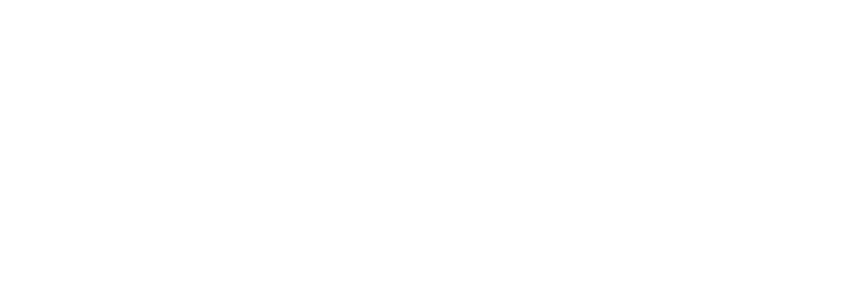
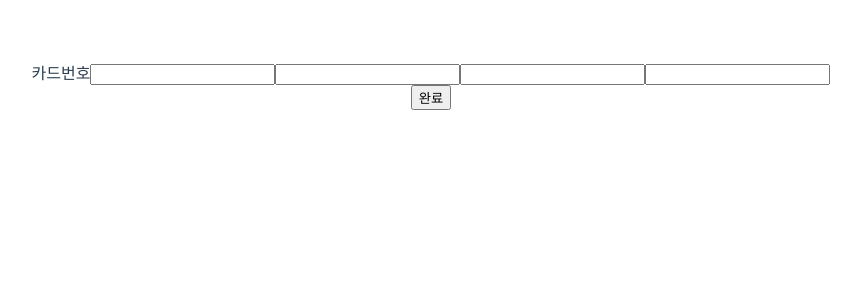
Before and after one commit to minseol923/vue3, a Vue app: page /finalStep in a window 1280 px wide. Before the commit this address had no page. Shown: the top 300 px of the page, without its empty margins (209-1070 px from the left). Built offline with nearby package versions, Linux system fonts and the light colour scheme.

Commit message:
마지막 페이지 라우터 연결

```diff
--- a/src/components/finalStep.vue
+++ b/src/components/finalStep.vue
@@ -0,0 +1,61 @@
+<template>
+    <div>
+      <form @submit.prevent="submitForm">
+        <div>
+          <label for="cardNumber">카드번호</label>
+          <input v-model="cardNumber[0]" maxlength="4" required>
+          <input v-model="cardNumber[1]" maxlength="4" required>
+          <input v-model="cardNumber[2]" maxlength="4" required>
+          <input v-model="cardNumber[3]" maxlength="4" required>
+        </div>
+        <div>
+          <button type="submit">완료</button>
+        </div>
+      </form>
+    </div>
+  </template>
+
+  <script>
+  export default {
+    data() {
+      return {
+        cardNumber: ['', '', '', '']
+      };
+    },
+    computed: {
+      isValidCardNumber() {
+        const flattened = this.cardNumber.join(''); // 카드번호를 합쳐서 하나의 문자열로 만듦
+        if (flattened.length !== 16 || isNaN(flattened)) {
+          return false;
+        }
+
+        let sum = 0;
+        for (let i = 0; i < flattened.length; i++) {
+          let digit = parseInt(flattened[i], 10);
+
+          // 짝수 자릿수면서 9를 넘어가면 각 자릿수를 더함
+          if ((i + 1) % 2 === 0) {
+            digit *= 2;
+            if (digit > 9) {
+              digit = digit - 9;
+            }
+          }
+          sum += digit;
+        }
+
+        // 유효성 검사
+        return sum % 10 === 0;
+      }
+    },
+    methods: {
+      submitForm() {
+        if (this.isValidCardNumber) {
+          console.log('폼이 유효합니다. 제출됨!');
+          // 여기에 제출 로직 추가
+        } else {
+          console.log('유효하지 않은 입력입니다.');
+        }
+      }
+    }
+  };
+  </script>
--- a/src/routers/router.js
+++ b/src/routers/router.js
@@ -1,6 +1,7 @@
 import { createWebHistory, createRouter } from "vue-router";
 import FirstStep from '@/components/firstStep.vue'
 import SecondStep from '@/components/secondStep.vue'
+import FinalStep from '@/components/finalStep.vue'
 
 const routes = [
     {
@@ -13,6 +14,11 @@ const routes = [
         name: "SecondStep",
         component: SecondStep,
     },
+    {
+        path: "/finalStep",
+        name: "FinalStep",
+        component: FinalStep,
+    },
 ];
 
 const router = createRouter({
```
